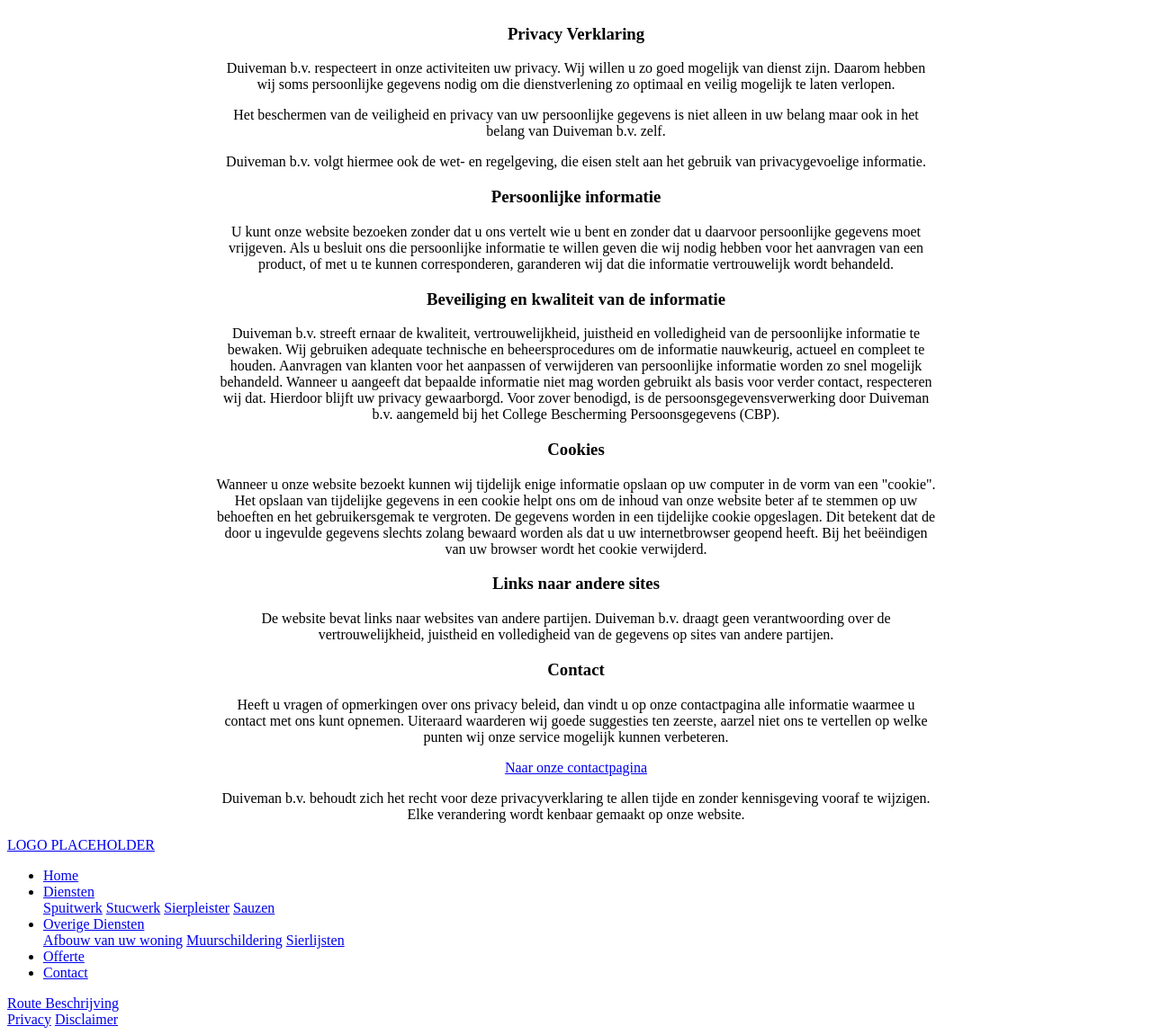
After one commit to mitchellnoordmans/Duiveman_Site, a Django app: page /privacy/ in a window 1280 px wide. The commit adds this page. Shown: the whole page at 90% size. Run offline with Django 4.2, Linux system fonts and the light colour scheme.

Commit message:
templates updated#2

```diff
--- a/Duiveman_Site/urls.py
+++ b/Duiveman_Site/urls.py
@@ -4,7 +4,7 @@ from django.urls import path
 from core.views import ( home, diensten,
                          offerte, spuitwerk, stucwerk,
                          sierpleister, sauzen, lijstwerk, contact,
-                          disclaimer, privacy_verklaring, afbouw, muurschildering, overige_diensten )
+                          disclaimer, privacy, afbouw, muurschildering, overige_diensten )
 
 urlpatterns = [
     path('admin/', admin.site.urls),
@@ -18,7 +18,7 @@ urlpatterns = [
     path('lijstwerk/', lijstwerk, name='lijstwerk'),
     path('contact/', contact, name='contact'),
     path('disclaimer/', disclaimer, name='disclaimer'),
-    path('privacy_verklaring/', privacy_verklaring, name='privacy_verklaring'),
+    path('privacy/', privacy, name='privacy'),
     path('afbouw/', afbouw, name='afbouw'),
     path('muurschildering', muurschildering, name='muurschildering'),
     path('overige_diensten/', overige_diensten, name='overige_diensten'),
--- a/core/templates/core/base.html
+++ b/core/templates/core/base.html
@@ -46,7 +46,7 @@
             </a>
         </div>
         <div class="footer-links">
-            <a href="{% url 'privacy_verklaring' %}">Privacy Verklaring</a>
+            <a href="{% url 'privacy' %}">Privacy</a>
             <a href="{% url 'disclaimer' %}">Disclaimer</a>
         </div>
     </footer>
--- /dev/null
+++ b/core/templates/core/privacy.html
@@ -0,0 +1,32 @@
+{% extends 'base.html' %}
+
+{% block content %}
+<main style="display: flex; justify-content: center; align-items: center; max-width: 800px; margin: 0 auto;">
+    <div style="text-align: center;">
+        <h3>Privacy Verklaring</h3>
+        <p>Duiveman b.v. respecteert in onze activiteiten uw privacy. Wij willen u zo goed mogelijk van dienst zijn. Daarom hebben wij soms persoonlijke gegevens nodig om die dienstverlening zo optimaal en veilig mogelijk te laten verlopen.</p>
+
+        <p>Het beschermen van de veiligheid en privacy van uw persoonlijke gegevens is niet alleen in uw belang maar ook in het belang van Duiveman b.v. zelf.</p>
+
+        <p>Duiveman b.v. volgt hiermee ook de wet- en regelgeving, die eisen stelt aan het gebruik van privacygevoelige informatie.</p>
+
+        <h3>Persoonlijke informatie</h3>
+        <p>U kunt onze website bezoeken zonder dat u ons vertelt wie u bent en zonder dat u daarvoor persoonlijke gegevens moet vrijgeven. Als u besluit ons die persoonlijke informatie te willen geven die wij nodig hebben voor het aanvragen van een product, of met u te kunnen corresponderen, garanderen wij dat die informatie vertrouwelijk wordt behandeld.</p>
+
+        <h3>Beveiliging en kwaliteit van de informatie</h3>
+        <p>Duiveman b.v. streeft ernaar de kwaliteit, vertrouwelijkheid, juistheid en volledigheid van de persoonlijke informatie te bewaken. Wij gebruiken adequate technische en beheersprocedures om de informatie nauwkeurig, actueel en compleet te houden. Aanvragen van klanten voor het aanpassen of verwijderen van persoonlijke informatie worden zo snel mogelijk behandeld. Wanneer u aangeeft dat bepaalde informatie niet mag worden gebruikt als basis voor verder contact, respecteren wij dat. Hierdoor blijft uw privacy gewaarborgd. Voor zover benodigd, is de persoonsgegevensverwerking door Duiveman b.v. aangemeld bij het College Bescherming Persoonsgegevens (CBP).</p>
+
+        <h3>Cookies</h3>
+        <p>Wanneer u onze website bezoekt kunnen wij tijdelijk enige informatie opslaan op uw computer in de vorm van een "cookie". Het opslaan van tijdelijke gegevens in een cookie helpt ons om de inhoud van onze website beter af te stemmen op uw behoeften en het gebruikersgemak te vergroten. De gegevens worden in een tijdelijke cookie opgeslagen. Dit betekent dat de door u ingevulde gegevens slechts zolang bewaard worden als dat u uw internetbrowser geopend heeft. Bij het beëindigen van uw browser wordt het cookie verwijderd.</p>
+
+        <h3>Links naar andere sites</h3>
+        <p>De website bevat links naar websites van andere partijen. Duiveman b.v. draagt geen verantwoording over de vertrouwelijkheid, juistheid en volledigheid van de gegevens op sites van andere partijen.</p>
+
+        <h3>Contact</h3>
+        <p>Heeft u vragen of opmerkingen over ons privacy beleid, dan vindt u op onze contactpagina alle informatie waarmee u contact met ons kunt opnemen. Uiteraard waarderen wij goede suggesties ten zeerste, aarzel niet ons te vertellen op welke punten wij onze service mogelijk kunnen verbeteren.</p>
+        <p><a href="{% url 'contact' %}">Naar onze contactpagina</a></p>
+
+        <p>Duiveman b.v. behoudt zich het recht voor deze privacyverklaring te allen tijde en zonder kennisgeving vooraf te wijzigen. Elke verandering wordt kenbaar gemaakt op onze website.</p>
+    </div>
+</main>
+{% endblock %}
--- a/core/views.py
+++ b/core/views.py
@@ -42,8 +42,8 @@ def contact(request):
 def disclaimer(request):
     return render(request, 'disclaimer.html')
 
-def privacy_verklaring(request):
-    return render(request, 'privacy_verklaring.html')
+def privacy(request):
+    return render(request, 'privacy.html')
 
 def afbouw(request):
     return render(request, 'afbouw.html')
```
Also changed, not shown: core/templates/core/contact.html (+18 -0 lines), core/templates/core/diensten.html (+7 -4 lines), core/templates/core/disclaimer.html (+22 -0 lines), core/templates/core/painting.html (deleted), core/templates/core/privacy_verklaring.html (deleted).
